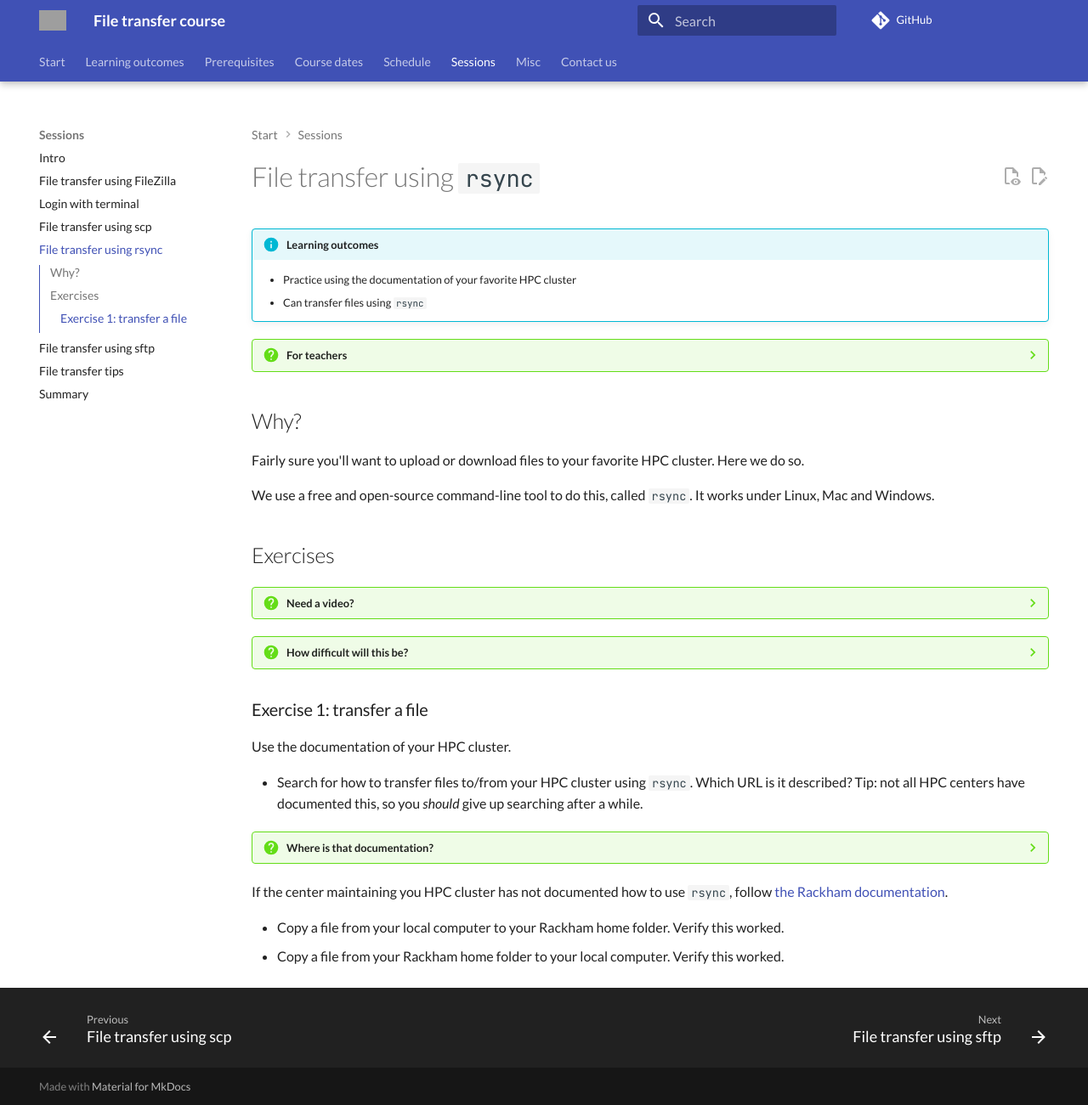
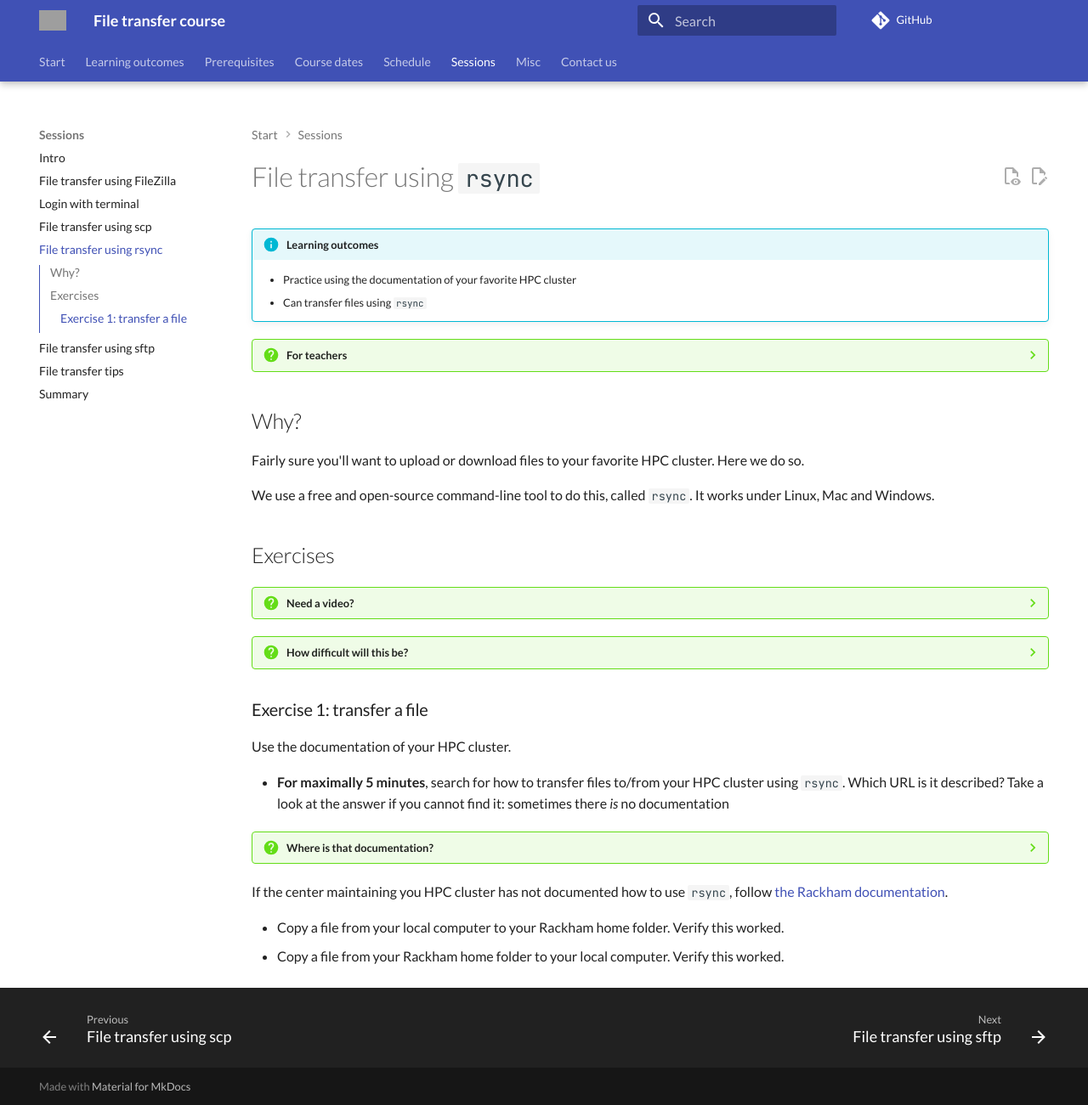
Before and after one commit to UPPMAX/naiss_file_transfer_course, an MkDocs documentation site: the page built from docs/sessions/rsync/README.md, in a window 1280 px wide and 1301 px high. Shown: the whole window at 85% size. Built offline with MkDocs 1.6.1 and Material for MkDocs 9.7.7, drawn with Linux system fonts in a browser that asks for light colours; comment, search, counter and statistics services are not loaded; grey boxes are pictures that could not be loaded.

Commit message:
Max 5 mins, thanks @LinusSch

```diff
--- a/docs/sessions/rsync/README.md
+++ b/docs/sessions/rsync/README.md
@@ -88,10 +88,11 @@ It works under Linux, Mac and Windows.
 
 Use the documentation of your HPC cluster.
 
-- Search for how to transfer files to/from your HPC cluster
+- **For maximally 5 minutes**, search for how to transfer files
+  to/from your HPC cluster
   using `rsync`. Which URL is it described?
-  Tip: not all HPC centers have documented this,
-  so you *should* give up searching after a while.
+  Take a look at the answer if you
+  cannot find it: sometimes there *is* no documentation
 
 ???- question "Where is that documentation?"
 
```
